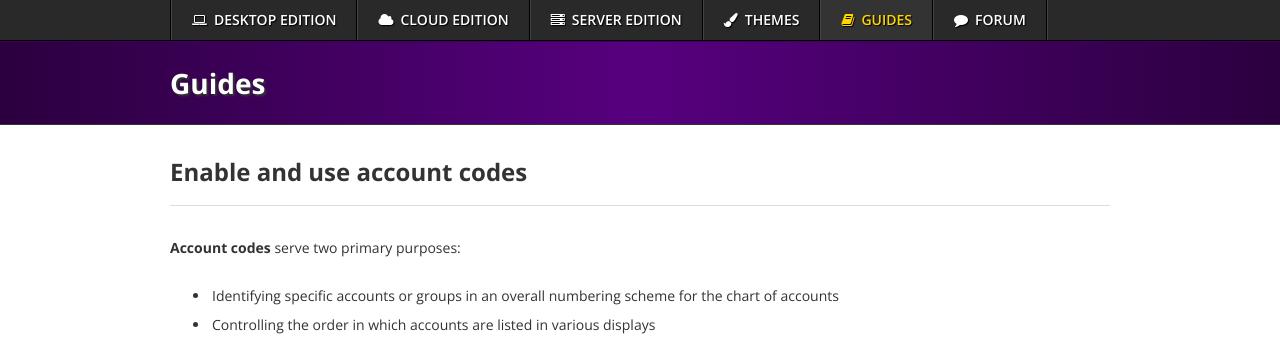
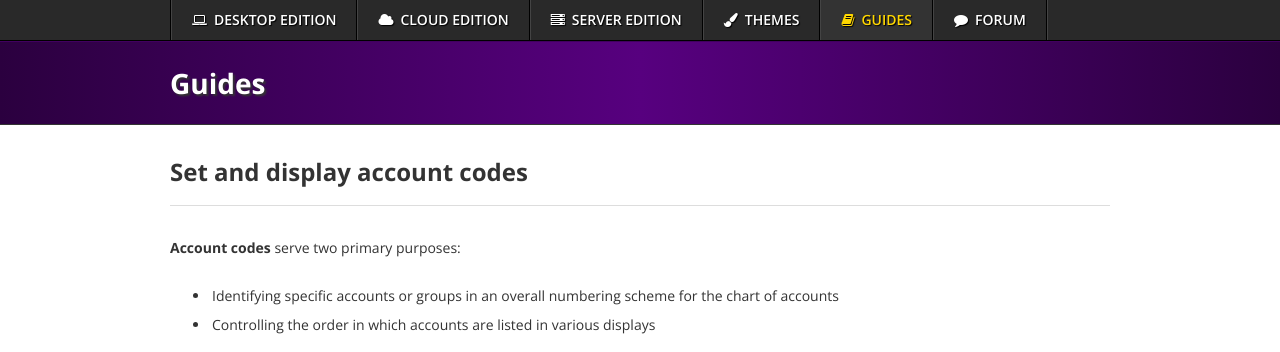
Before and after one commit to 3etechinns/www.manager.io, a Jekyll site: the page built from _guides/7128.html, in a window 1280 px wide and 900 px high. Shown: the top 352 px of the window. Built offline with Jekyll 4.4.1, drawn with Linux system fonts in a browser that asks for light colours; nearby versions of some CDN libraries; comment, search, counter and statistics services are not loaded.

Commit message:
Updating existing guide

```diff
--- a/_guides/7128.html
+++ b/_guides/7128.html
@@ -1,6 +1,6 @@
 ---
 layout: guide
-title: Enable and use account codes
+title: Set and display account codes
 tags: settings summary chart-of-accounts summary-start-date-form
 ---
 {% raw %}
```
